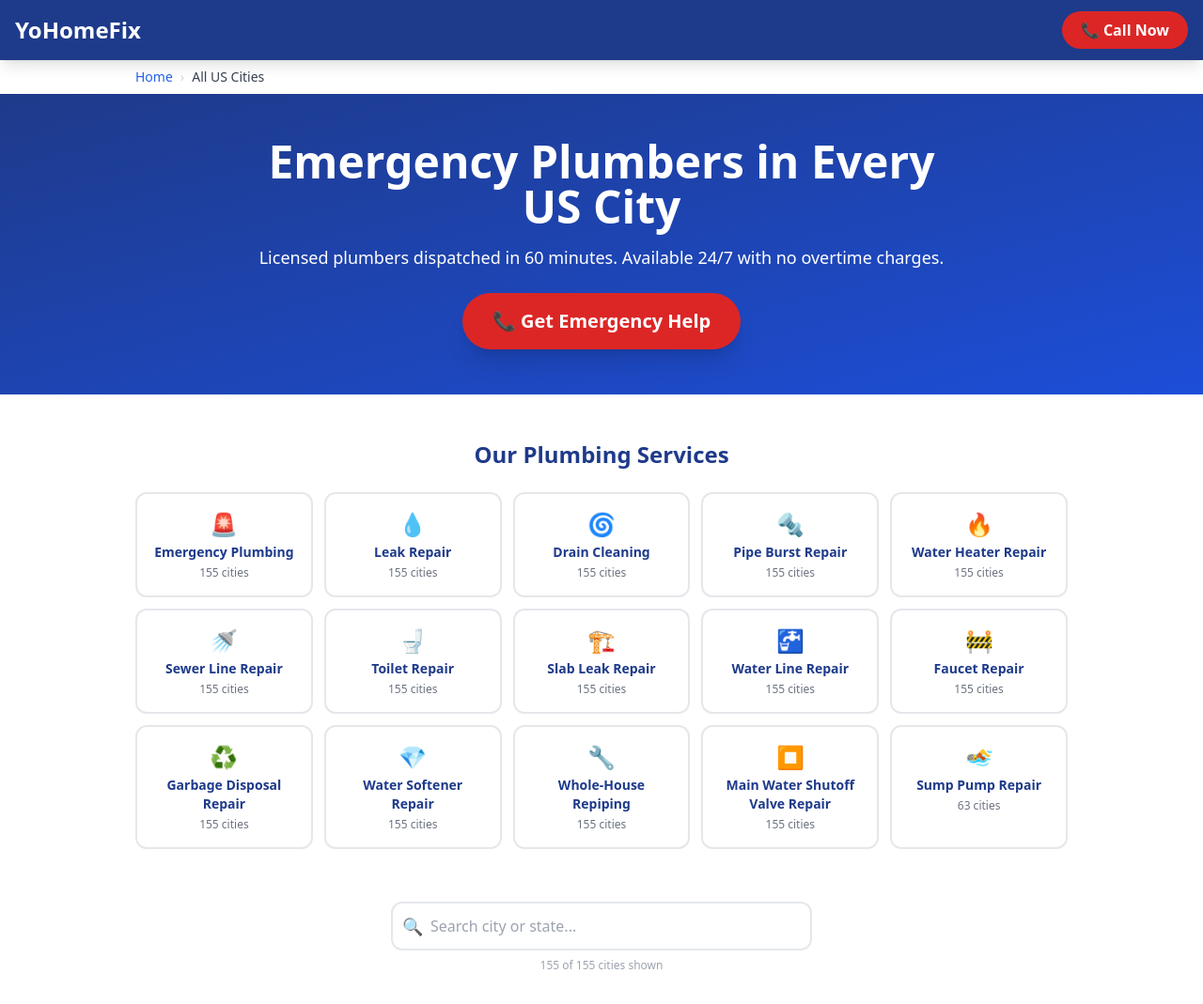
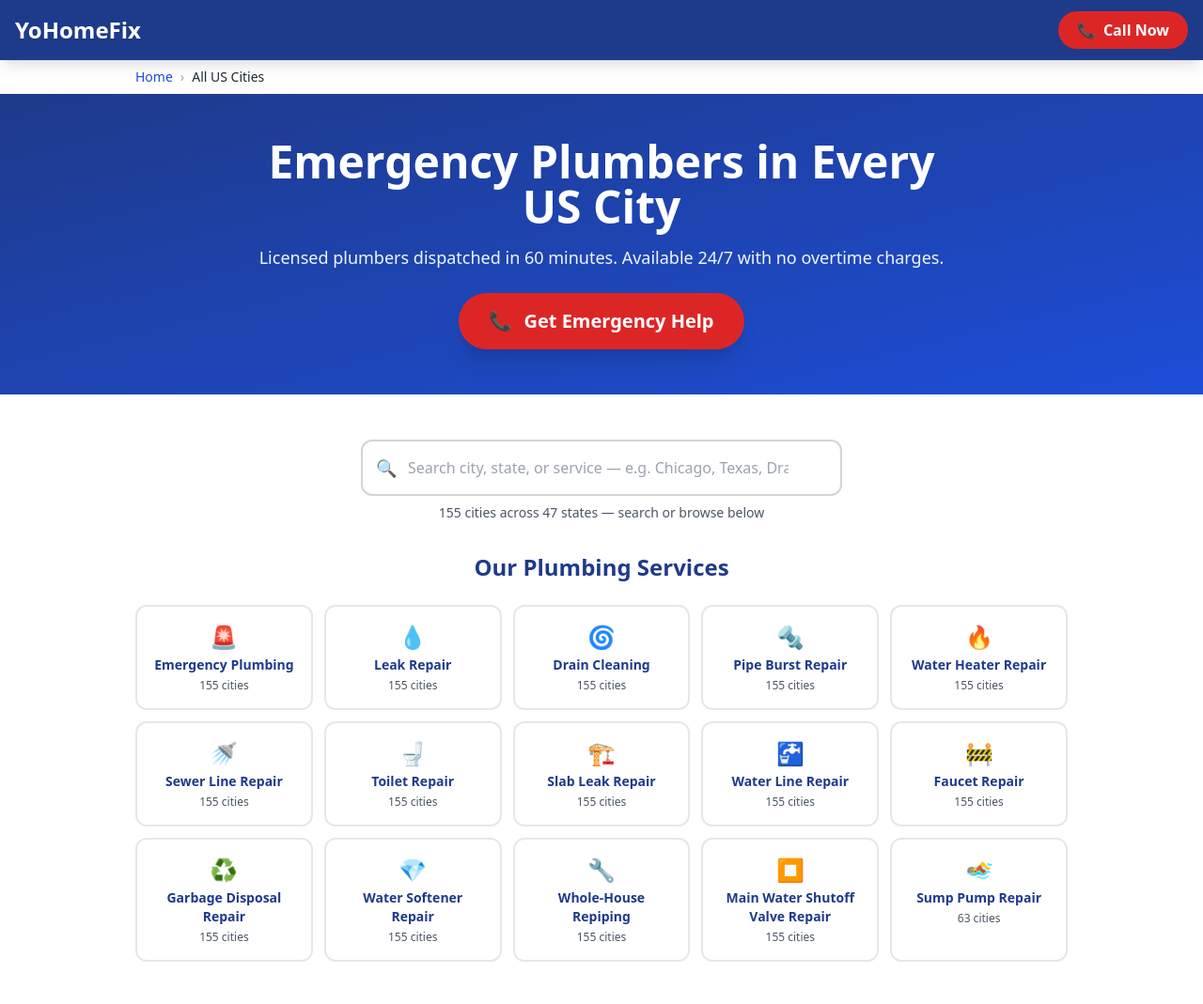
Before and after one commit to asimexports123/pseo-plumbing-site, a Next.js app: page /plumber-usa in a window 1280 px wide. Shown: the top 1069 px of the page at 94% size. Built offline with nearby package versions, Linux system fonts and the light colour scheme; no server answers.

Commit message:
Sprint12: Compact /plumber-usa with native details/summary accordions, improved search, accessibility fixes

```diff
--- a/pages/plumber-usa.js
+++ b/pages/plumber-usa.js
@@ -1,6 +1,6 @@
 import Head from 'next/head';
 import Link from 'next/link';
-import { useState, useMemo } from 'react';
+import { useState, useMemo, useRef, useEffect } from 'react';
 import { SEED_CITIES, SERVICES, STATES, cityToSlug, buildSlug, PHONE_NUMBER, isCityQualifiedForService } from '../lib/cities';
 import { EditorialFooter } from '../components/EditorialFooter';
 import { Footer } from '../components/Footer';
@@ -43,7 +43,7 @@ export default function PlumberUSA() {
   });
 
   const [searchQuery, setSearchQuery] = useState('');
-  const [activeService, setActiveService] = useState('all');
+  const searchRef = useRef(null);
 
   // Group cities by state for directory layout
   const citiesByState = useMemo(() => {
@@ -58,18 +58,6 @@ export default function PlumberUSA() {
     return Object.values(groups).sort((a, b) => a.stateName.localeCompare(b.stateName));
   }, []);
 
-  // Filtered cities based on search
-  const filteredStates = useMemo(() => {
-    if (!searchQuery.trim()) return citiesByState;
-    const q = searchQuery.toLowerCase().trim();
-    return citiesByState
-      .map(group => ({
-        ...group,
-        cities: group.cities.filter(c => c.name.toLowerCase().includes(q) || group.stateName.toLowerCase().includes(q)),
-      }))
-      .filter(g => g.cities.length > 0);
-  }, [searchQuery, citiesByState]);
-
   // Count cities per service
   const serviceCityCounts = useMemo(() => {
     const counts = {};
@@ -77,6 +65,58 @@ export default function PlumberUSA() {
       counts[s.slug] = SEED_CITIES.filter(c => isCityQualifiedForService(c.name, s.slug)).length;
     });
     return counts;
+  }, []);
+
+  // Determine which service sections have matching cities when searching
+  const serviceMatches = useMemo(() => {
+    if (!searchQuery.trim()) return null;
+    const q = searchQuery.toLowerCase().trim();
+    const matches = {};
+    SERVICES.forEach(s => {
+      const cities = SEED_CITIES.filter(c => isCityQualifiedForService(c.name, s.slug));
+      const filtered = cities.filter(c =>
+        c.name.toLowerCase().includes(q) ||
+        c.stateCode.toLowerCase().includes(q) ||
+        s.name.toLowerCase().includes(q) ||
+        s.shortName.toLowerCase().includes(q)
+      );
+      if (filtered.length > 0) matches[s.slug] = filtered;
+    });
+    return matches;
+  }, [searchQuery]);
+
+  // Filtered states for city directory
+  const filteredStates = useMemo(() => {
+    if (!searchQuery.trim()) return citiesByState;
+    const q = searchQuery.toLowerCase().trim();
+    return citiesByState
+      .map(group => ({
+        ...group,
+        cities: group.cities.filter(c =>
+          c.name.toLowerCase().includes(q) ||
+          group.stateName.toLowerCase().includes(q) ||
+          group.stateCode.toLowerCase().includes(q)
+        ),
+      }))
+      .filter(g => g.cities.length > 0);
+  }, [searchQuery, citiesByState]);
+
+  // Search results count
+  const searchResultCount = useMemo(() => {
+    if (!searchQuery.trim()) return SEED_CITIES.length;
+    return filteredStates.reduce((sum, s) => sum + s.cities.length, 0);
+  }, [searchQuery, filteredStates]);
+
+  // Keyboard shortcut: focus search on "/"
+  useEffect(() => {
+    const handler = (e) => {
+      if (e.key === '/' && document.activeElement !== searchRef.current) {
+        e.preventDefault();
+        searchRef.current?.focus();
+      }
+    };
+    document.addEventListener('keydown', handler);
+    return () => document.removeEventListener('keydown', handler);
   }, []);
 
   return (
@@ -101,7 +141,7 @@ export default function PlumberUSA() {
       {/* Sticky mobile CTA */}
       <div className="fixed bottom-0 left-0 right-0 z-50 bg-red-600 md:hidden" style={{ height: 64 }}>
         <a href={`tel:${PHONE_NUMBER}`} data-track="plumber-usa-sticky-mobile" className="flex items-center justify-center gap-3 h-full text-white font-extrabold text-xl w-full" aria-label="Call emergency dispatch">
-          <span>📞</span><span>CALL NOW — 24/7</span>
+          <span aria-hidden="true">📞</span><span>CALL NOW — 24/7</span>
         </a>
       </div>
 
@@ -110,17 +150,17 @@ export default function PlumberUSA() {
         {/* Header */}
         <nav className="bg-blue-900 text-white px-4 py-3 flex justify-between items-center sticky top-0 z-40 shadow-lg">
           <Link href="/" className="text-2xl font-extrabold text-white no-underline">YoHomeFix</Link>
-          <a href={`tel:${PHONE_NUMBER}`} data-track="plumber-usa-nav-desktop" className="hidden md:flex items-center gap-2 bg-red-600 hover:bg-red-700 text-white px-5 py-2 rounded-full font-bold transition-colors" aria-label="Call emergency dispatch">
-            📞 Call Now
+          <a href={`tel:${PHONE_NUMBER}`} data-track="plumber-usa-nav-desktop" className="hidden md:flex items-center gap-2 bg-red-600 hover:bg-red-700 text-white px-5 py-2 rounded-full font-bold transition-colors no-underline" aria-label="Call emergency dispatch">
+            <span aria-hidden="true">📞</span> Call Now
           </a>
-          <a href={`tel:${PHONE_NUMBER}`} data-track="plumber-usa-nav-mobile" className="md:hidden bg-red-600 text-white px-4 py-2 rounded-full font-bold text-sm" aria-label="Call emergency dispatch">Call Now</a>
+          <a href={`tel:${PHONE_NUMBER}`} data-track="plumber-usa-nav-mobile" className="md:hidden bg-red-600 text-white px-4 py-2 rounded-full font-bold text-sm no-underline" aria-label="Call emergency dispatch">Call Now</a>
         </nav>
 
-        <nav aria-label="Breadcrumb" className="max-w-5xl mx-auto w-full px-4 py-2 text-sm text-gray-500">
+        <nav aria-label="Breadcrumb" className="max-w-5xl mx-auto w-full px-4 py-2 text-sm text-gray-600">
           <ol className="flex flex-wrap items-center gap-1">
-            <li><Link href="/" className="text-blue-600 hover:underline no-underline">Home</Link></li>
-            <li><span className="text-gray-300 mx-1">›</span></li>
-            <li><span className="text-gray-700 font-medium">All US Cities</span></li>
+            <li><Link href="/" className="text-blue-700 hover:underline no-underline">Home</Link></li>
+            <li><span className="text-gray-400 mx-1" aria-hidden="true">›</span></li>
+            <li><span className="text-gray-800 font-medium" aria-current="page">All US Cities</span></li>
           </ol>
         </nav>
 
@@ -128,102 +168,116 @@ export default function PlumberUSA() {
         <section className="bg-gradient-to-br from-blue-900 to-blue-700 text-white px-4 py-12 text-center">
           <div className="max-w-3xl mx-auto">
             <h1 className="text-3xl md:text-5xl font-extrabold mb-4">Emergency Plumbers in Every US City</h1>
-            <p className="text-lg text-white mb-6">Licensed plumbers dispatched in 60 minutes. Available 24/7 with no overtime charges.</p>
-            <a href={`tel:${PHONE_NUMBER}`} data-track="plumber-usa-hero" className="inline-flex items-center gap-3 bg-red-600 hover:bg-red-500 text-white px-8 py-4 rounded-full text-xl font-extrabold shadow-xl transition-transform hover:scale-105" aria-label="Call emergency dispatch">
-              📞 Get Emergency Help
+            <p className="text-lg text-blue-50 mb-6">Licensed plumbers dispatched in 60 minutes. Available 24/7 with no overtime charges.</p>
+            <a href={`tel:${PHONE_NUMBER}`} data-track="plumber-usa-hero" className="inline-flex items-center gap-3 bg-red-600 hover:bg-red-500 text-white px-8 py-4 rounded-full text-xl font-extrabold shadow-xl transition-transform hover:scale-105 no-underline" aria-label="Call emergency dispatch now">
+              <span aria-hidden="true">📞</span> Get Emergency Help
             </a>
           </div>
         </section>
 
-        <main className="max-w-5xl mx-auto w-full px-4 py-12">
+        <main className="max-w-5xl mx-auto w-full px-4 py-8 md:py-12">
 
-          {/* Services Hub — filterable cards */}
-          <section className="mb-14">
+          {/* Search bar — prominent, above the fold */}
+          <section className="mb-8" aria-label="Search directory">
+            <div className="max-w-lg mx-auto">
+              <label htmlFor="directory-search" className="sr-only">Search by city, state, or service</label>
+              <div className="relative">
+                <input
+                  id="directory-search"
+                  ref={searchRef}
+                  type="search"
+                  value={searchQuery}
+                  onChange={e => setSearchQuery(e.target.value)}
+                  placeholder="Search city, state, or service — e.g. Chicago, Texas, Drain Cleaning"
+                  className="w-full pl-12 pr-10 py-4 rounded-xl border-2 border-gray-300 focus:border-blue-600 focus:ring-2 focus:ring-blue-200 outline-none text-gray-900 text-base"
+                />
+                <span className="absolute left-4 top-1/2 -translate-y-1/2 text-gray-500 text-lg" aria-hidden="true">🔍</span>
+                {searchQuery && (
+                  <button
+                    onClick={() => setSearchQuery('')}
+                    className="absolute right-3 top-1/2 -translate-y-1/2 text-gray-500 hover:text-gray-800 p-1 rounded"
+                    aria-label="Clear search"
+                  >
+                    <span aria-hidden="true">✕</span>
+                  </button>
+                )}
+              </div>
+              <p className="text-center text-gray-600 text-sm mt-2" aria-live="polite">
+                {searchQuery
+                  ? `${searchResultCount} ${searchResultCount === 1 ? 'city' : 'cities'} found`
+                  : `${SEED_CITIES.length} cities across ${citiesByState.length} states — search or browse below`}
+              </p>
+            </div>
+          </section>
+
+          {/* Services Hub — compact cards */}
+          <section className="mb-10">
             <h2 className="text-2xl font-bold text-blue-900 mb-6 text-center">Our Plumbing Services</h2>
             <div className="grid grid-cols-2 md:grid-cols-3 lg:grid-cols-5 gap-3">
               {SERVICES.map((s) => (
                 <a key={s.slug} href={`#${s.slug}-cities`}
-                  className={`p-4 border-2 rounded-xl hover:shadow-md transition-all text-center no-underline ${activeService === s.slug ? 'border-blue-600 bg-blue-50' : 'border-gray-200 hover:border-blue-400'}`}
-                  onClick={() => setActiveService(s.slug)}>
-                  <div className="text-2xl mb-1">{SERVICE_ICONS[s.slug] || '🔧'}</div>
+                  className="p-4 border-2 border-gray-200 rounded-xl hover:border-blue-500 hover:shadow-md transition-all text-center no-underline focus:outline-none focus:ring-2 focus:ring-blue-400"
+                  aria-label={`${s.name} — available in ${serviceCityCounts[s.slug]} cities`}>
+                  <div className="text-2xl mb-1" aria-hidden="true">{SERVICE_ICONS[s.slug] || '🔧'}</div>
                   <p className="font-bold text-blue-900 text-sm">{s.name}</p>
-                  <p className="text-gray-500 text-xs mt-1">{serviceCityCounts[s.slug]} cities</p>
+                  <p className="text-gray-600 text-xs mt-1">{serviceCityCounts[s.slug]} cities</p>
                 </a>
               ))}
             </div>
           </section>
 
-          {/* Search bar */}
-          <section className="mb-10">
-            <div className="max-w-md mx-auto">
-              <div className="relative">
-                <input
-                  type="text"
-                  value={searchQuery}
-                  onChange={e => setSearchQuery(e.target.value)}
-                  placeholder="Search city or state..."
-                  className="w-full pl-10 pr-4 py-3 rounded-xl border-2 border-gray-200 focus:border-blue-500 outline-none text-gray-800"
-                  aria-label="Search cities"
-                />
-                <span className="absolute left-3 top-1/2 -translate-y-1/2 text-gray-400 text-lg">🔍</span>
-                {searchQuery && (
-                  <button
-                    onClick={() => setSearchQuery('')}
-                    className="absolute right-3 top-1/2 -translate-y-1/2 text-gray-400 hover:text-gray-600"
-                    aria-label="Clear search"
-                  >✕</button>
-                )}
-              </div>
-              <p className="text-center text-gray-400 text-xs mt-2">
-                {filteredStates.reduce((sum, s) => sum + s.cities.length, 0)} of {SEED_CITIES.length} cities shown
-              </p>
-            </div>
-          </section>
-
-          {/* Cities by Service — compact grids */}
+          {/* Service Directory — collapsed accordions */}
+          <section className="mb-10" aria-label="Service directory">
+            <h2 className="text-2xl font-bold text-blue-900 mb-2 text-center">Browse by Service</h2>
+            <p className="text-gray-600 text-center text-sm mb-6">Click any service to see all cities — all links are crawlable</p>
+            <div className="space-y-2">
               {SERVICES.map((service) => {
                 const cities = SEED_CITIES.filter((city) => isCityQualifiedForService(city.name, service.slug));
-            const filteredCities = searchQuery.trim()
-              ? cities.filter(c => {
-                  const q = searchQuery.toLowerCase().trim();
-                  return c.name.toLowerCase().includes(q) || c.stateCode.toLowerCase().includes(q);
-                })
-              : cities;
-            if (filteredCities.length === 0) return null;
+                const filteredCities = searchQuery.trim() && serviceMatches
+                  ? (serviceMatches[service.slug] || [])
+                  : searchQuery.trim() ? [] : cities;
+                const hasResults = filteredCities.length > 0;
+                const shouldOpen = searchQuery.trim() ? hasResults : false;
 
                 return (
-              <section key={service.slug} id={`${service.slug}-cities`} className="mb-12 scroll-mt-20">
-                <div className="flex items-center gap-3 mb-4">
-                  <span className="text-2xl">{SERVICE_ICONS[service.slug] || '🔧'}</span>
-                  <h2 className="text-xl font-bold text-blue-900">{service.name} — All Cities</h2>
-                  <span className="text-gray-400 text-sm">({filteredCities.length})</span>
-                </div>
+                  <details key={service.slug} id={`${service.slug}-cities`} open={shouldOpen} className="border border-gray-200 rounded-xl overflow-hidden scroll-mt-20 group">
+                    <summary className="cursor-pointer px-4 py-3 bg-gray-50 hover:bg-gray-100 transition-colors flex items-center gap-3 list-none [&::-webkit-details-marker]:hidden">
+                      <span className="text-xl" aria-hidden="true">{SERVICE_ICONS[service.slug] || '🔧'}</span>
+                      <span className="font-bold text-blue-900 text-sm flex-1">{service.name}</span>
+                      <span className="text-gray-600 text-xs">{serviceCityCounts[service.slug]} cities</span>
+                      <span className="text-gray-500 text-sm group-open:rotate-90 transition-transform" aria-hidden="true">▸</span>
+                    </summary>
+                    <div className="p-4">
                       <div className="grid grid-cols-2 md:grid-cols-4 lg:grid-cols-5 gap-2">
-                  {filteredCities.map((city) => {
+                        {cities.map((city) => {
                           const href = `/${buildSlug(cityToSlug(city.name), service.slug)}`;
+                          const dimmed = searchQuery.trim() && !hasResults;
                           return (
                             <Link key={`${service.slug}-${city.name}`} href={href}
-                        className="px-3 py-2 bg-gray-50 hover:bg-blue-50 border border-gray-200 hover:border-blue-300 rounded-lg text-sm text-gray-700 hover:text-blue-800 no-underline transition-all text-center"
+                              className={`px-3 py-2 bg-gray-50 hover:bg-blue-50 border border-gray-200 hover:border-blue-300 rounded-lg text-sm text-gray-800 hover:text-blue-800 no-underline transition-all text-center focus:outline-none focus:ring-2 focus:ring-blue-300 ${dimmed ? 'opacity-40' : ''}`}
                               title={`${service.name} in ${city.name}, ${city.stateCode}`}>
                               {service.shortName} in {city.name}
                             </Link>
                           );
                         })}
                       </div>
-              </section>
+                    </div>
+                  </details>
                 );
               })}
+            </div>
+          </section>
 
           {/* Cost Guides Section */}
-          <section className="mb-14 bg-yellow-50 border border-yellow-200 rounded-2xl p-6">
+          <section className="mb-10 bg-yellow-50 border border-yellow-200 rounded-2xl p-6">
             <h2 className="text-2xl font-bold text-blue-900 mb-3 text-center">Plumbing Cost Guides by City</h2>
-            <p className="text-gray-600 text-center text-sm mb-6">
+            <p className="text-gray-700 text-center text-sm mb-6">
               See city-specific pricing before you call. Each guide breaks down typical costs for emergency plumbing, leaks, drains, burst pipes, and water heaters.
             </p>
             <div className="grid grid-cols-2 md:grid-cols-5 gap-3">
               {['New York','Los Angeles','Chicago','Houston','Phoenix','Dallas','San Antonio','San Diego','Austin','Philadelphia'].map((city) => (
                 <Link key={city} href={`/cost/${cityToSlug(city)}`}
-                  className="px-3 py-2 bg-white border border-yellow-300 rounded-lg text-sm text-yellow-800 hover:bg-yellow-100 no-underline transition-all text-center"
+                  className="px-3 py-2 bg-white border border-yellow-300 rounded-lg text-sm text-yellow-900 hover:bg-yellow-100 no-underline transition-all text-center focus:outline-none focus:ring-2 focus:ring-yellow-400"
                   title={`Plumbing cost guide for ${city}`}>
                   {city} costs
                 </Link>
@@ -232,7 +286,7 @@ export default function PlumberUSA() {
           </section>
 
           {/* Guides Section */}
-          <section className="mb-14">
+          <section className="mb-10">
             <h2 className="text-2xl font-bold text-blue-900 mb-6 text-center">Plumbing Guides & Resources</h2>
             <div className="grid sm:grid-cols-2 md:grid-cols-3 gap-4">
               {[
@@ -243,40 +297,42 @@ export default function PlumberUSA() {
                 { slug: 'water-heater-maintenance-guide', title: 'Water Heater Maintenance Guide', desc: 'Flushing, anode rods, and pressure relief' },
               ].map((g) => (
                 <Link key={g.slug} href={`/guides/${g.slug}`}
-                  className="block border border-gray-200 rounded-xl p-4 hover:border-blue-400 transition-colors no-underline group">
+                  className="block border border-gray-200 rounded-xl p-4 hover:border-blue-400 transition-colors no-underline group focus:outline-none focus:ring-2 focus:ring-blue-300">
                   <p className="font-semibold text-blue-900 group-hover:text-blue-700">{g.title}</p>
-                  <p className="text-gray-500 text-xs mt-1">{g.desc}</p>
+                  <p className="text-gray-600 text-xs mt-1">{g.desc}</p>
                 </Link>
               ))}
             </div>
           </section>
 
-          {/* City Directory — grouped by state with search */}
-          <section className="mb-14">
+          {/* City Directory — collapsed state accordions */}
+          <section className="mb-10" aria-label="City directory by state">
             <h2 className="text-2xl font-bold text-blue-900 mb-2 text-center">Browse by City</h2>
-            <p className="text-gray-500 text-center text-sm mb-6">All {SEED_CITIES.length} cities across {filteredStates.length} states — click any city for emergency plumbing services</p>
-            <div className="space-y-4">
+            <p className="text-gray-600 text-center text-sm mb-6">All {SEED_CITIES.length} cities across {citiesByState.length} states — click a state to expand</p>
+            <div className="space-y-2">
               {filteredStates.map((group) => (
-                <div key={group.stateCode} className="border border-gray-200 rounded-xl overflow-hidden">
-                  <div className="bg-gray-50 px-4 py-2 border-b border-gray-200">
-                    <h3 className="font-bold text-blue-900 text-sm">{group.stateName} ({group.stateCode}) <span className="text-gray-400 font-normal">— {group.cities.length} cities</span></h3>
-                  </div>
+                <details key={group.stateCode} open={!!searchQuery.trim()} className="border border-gray-200 rounded-xl overflow-hidden group">
+                  <summary className="cursor-pointer px-4 py-3 bg-gray-50 hover:bg-gray-100 transition-colors flex items-center gap-3 list-none [&::-webkit-details-marker]:hidden">
+                    <span className="font-bold text-blue-900 text-sm flex-1">{group.stateName} ({group.stateCode})</span>
+                    <span className="text-gray-600 text-xs">{group.cities.length} {group.cities.length === 1 ? 'city' : 'cities'}</span>
+                    <span className="text-gray-500 text-sm group-open:rotate-90 transition-transform" aria-hidden="true">▸</span>
+                  </summary>
                   <div className="p-4">
                     <div className="flex flex-wrap gap-2">
                       {group.cities.map((city) => (
                         <Link key={city.name}
                           href={`/${buildSlug(cityToSlug(city.name), 'emergency')}`}
-                          className="px-3 py-1.5 bg-blue-50 hover:bg-blue-100 text-blue-700 rounded-lg text-xs no-underline transition-colors font-medium"
+                          className="px-3 py-2 bg-blue-50 hover:bg-blue-100 text-blue-800 rounded-lg text-xs no-underline transition-colors font-medium focus:outline-none focus:ring-2 focus:ring-blue-300"
                           title={`Emergency plumber in ${city.name}, ${city.stateCode}`}>
                           {city.name}
                         </Link>
                       ))}
                     </div>
                   </div>
-                </div>
+                </details>
               ))}
               {filteredStates.length === 0 && (
-                <p className="text-center text-gray-400 py-8">No cities found for &quot;{searchQuery}&quot;</p>
+                <p className="text-center text-gray-600 py-8">No cities found for &quot;{searchQuery}&quot;</p>
               )}
             </div>
           </section>
@@ -287,9 +343,9 @@ export default function PlumberUSA() {
           {/* Bottom CTA */}
           <div className="bg-blue-900 text-white rounded-2xl p-8 text-center">
             <h2 className="text-2xl font-extrabold mb-2">Need a Plumber Right Now?</h2>
-            <p className="text-white mb-5">Our dispatchers are standing by 24/7 across the USA</p>
-            <a href={`tel:${PHONE_NUMBER}`} data-track="plumber-usa-bottom-cta" className="inline-flex items-center gap-3 bg-red-600 hover:bg-red-500 text-white px-8 py-4 rounded-full text-xl font-extrabold transition-colors" aria-label="Call emergency dispatch">
-              📞 Call Today
+            <p className="text-blue-100 mb-5">Our dispatchers are standing by 24/7 across the USA</p>
+            <a href={`tel:${PHONE_NUMBER}`} data-track="plumber-usa-bottom-cta" className="inline-flex items-center gap-3 bg-red-600 hover:bg-red-500 text-white px-8 py-4 rounded-full text-xl font-extrabold transition-colors no-underline" aria-label="Call emergency dispatch today">
+              <span aria-hidden="true">📞</span> Call Today
             </a>
           </div>
         </main>
```
Lines whose indentation alone changed are shown as unchanged.
